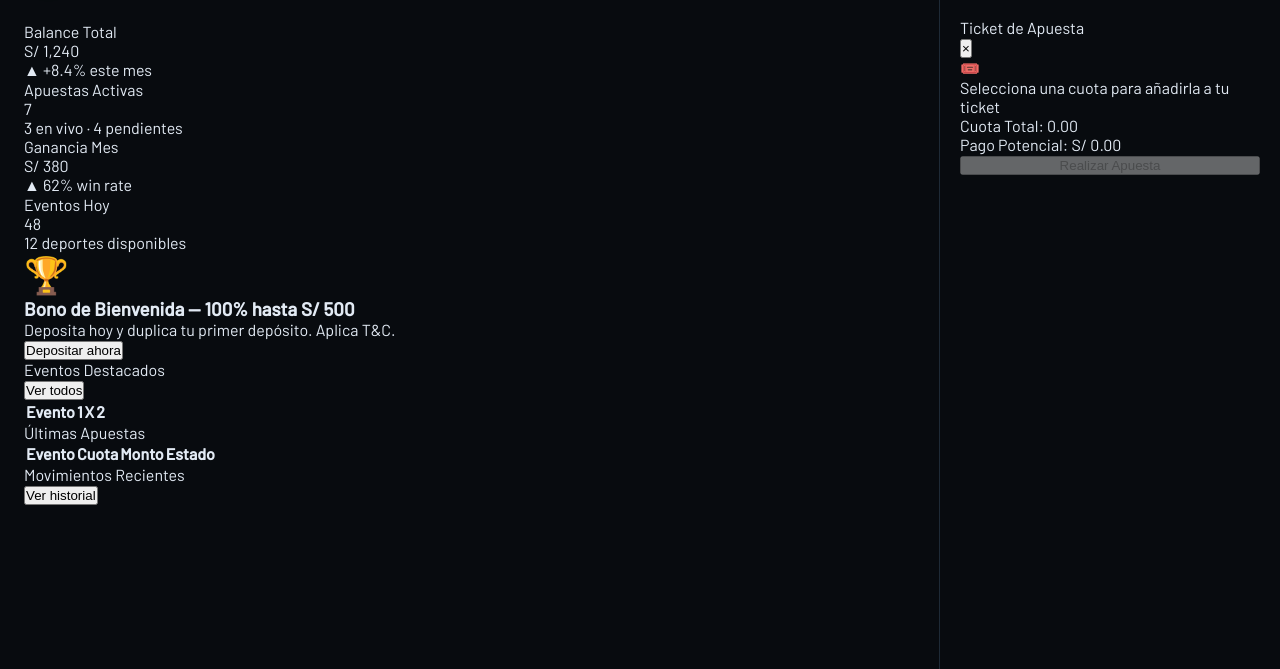
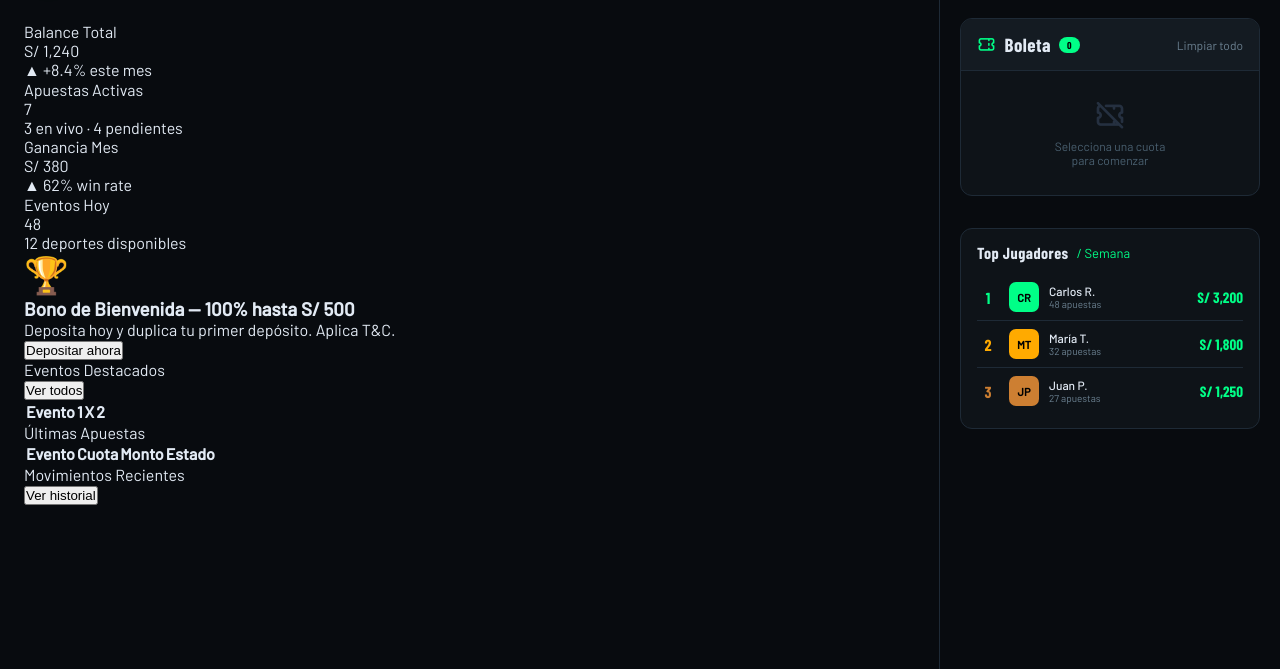
Before and after one commit to Metroxtt/FairBet, a Django app: page / in a window 1280 px wide. Shown: the part 58-727 px from the top of the page. Run offline with Django 5.2, Linux system fonts and the light colour scheme; the visitor is signed in with stand-in values (Sample User, id 1); lists and menus that the app fills with data are empty; parts of the project's set-up code (start-up, migrations or seed data) failed here and were passed over; some web fonts are replaced.

Commit message:
feat: integración del ticket de apuestas y panel de ranking en la barra lateral

```diff
--- a/src/templates/components/_bet_slip.html
+++ b/src/templates/components/_bet_slip.html
@@ -1,64 +1,122 @@
-<!-- BET SLIP PANEL -->
-<div class="bet-slip-panel" id="betSlip">
-  <div class="bet-slip-header">
-    <div class="bet-slip-title">Ticket de Apuesta</div>
-    <button class="close-btn" onclick="closeBetSlip()">×</button>
+<!-- BETSLIP -->
+<div class="betslip">
+  <div class="bs-head">
+    <div class="bs-head-title">
+      <i class="ti ti-ticket" style="color:var(--neon)"></i> Boleta
+      <span class="bs-badge" id="bs-count">0</span>
+    </div>
+    <span class="bs-clear" onclick="clearBetSlip()">Limpiar todo</span>
   </div>
-  <div class="bet-slip-content" id="betSlipContent">
-    <div class="bet-slip-empty" id="betSlipEmpty">
-      <div class="icon">🎟️</div>
-      Selecciona una cuota para añadirla a tu ticket
+
+  <!-- Empty State -->
+  <div id="betSlipEmpty" class="bs-empty">
+    <i class="ti ti-ticket-off"></i>
+    <p>Selecciona una cuota<br>para comenzar</p>
+  </div>
+
+  <!-- Content State -->
+  <div id="betSlipItems" style="display:none;">
+    <div class="bs-pick">
+      <div class="bs-pick-info">
+        <div class="bs-pick-match" id="slipEvent">Equipo A vs Equipo B</div>
+        <div class="bs-pick-sel" id="slipPick">✓ Equipo A</div>
+      </div>
+      <div class="bs-pick-odd" id="slipOdd">2.10×</div>
+      <div class="bs-pick-rm" onclick="clearBetSlip()"><i class="ti ti-x"></i></div>
     </div>
-    <div id="betSlipItems" style="display:none;">
-      <div class="slip-item">
-        <div class="slip-item-top">
-          <div class="slip-item-teams" id="slipEvent">Equipo A vs Equipo B</div>
-          <button class="slip-remove" onclick="clearBetSlip()">🗑️</button>
+
+    <div class="bs-footer">
+      <div class="bs-total-row">
+        <span class="bs-total-label">Cuota total</span>
+        <span class="bs-total-val" id="totalOdd">2.10×</span>
+      </div>
+      <div class="stake-row">
+        <label>Monto</label>
+        <input class="stake-inp" id="stakeInput" type="number" placeholder="0" min="5" oninput="updatePotentialWin()">
+      </div>
+      <div class="quick-stakes">
+        <div class="qs" onclick="setStake(20)">S/20</div>
+        <div class="qs" onclick="setStake(50)">S/50</div>
+        <div class="qs" onclick="setStake(100)">S/100</div>
+        <div class="qs" onclick="setStake(200)">S/200</div>
+      </div>
+      <div class="payout-box">
+        <div>
+          <div class="payout-lbl">GANANCIA POTENCIAL</div>
+          <div class="payout-val" id="potentialWin">S/ 0.00</div>
         </div>
-        <div class="slip-item-pick" id="slipPick">1 - Equipo A</div>
-        <div class="slip-item-odd" id="slipOdd">2.10</div>
-        <div class="stake-row">
-          <input type="number" class="stake-input" id="stakeInput" placeholder="Monto S/" oninput="updatePotentialWin()">
-        </div>
+        <i class="ti ti-trending-up" style="font-size:28px;color:var(--neon);opacity:.5"></i>
       </div>
+      <button class="bet-now-btn" id="placeBetBtn" onclick="placeBet()" disabled>APOSTAR AHORA</button>
     </div>
   </div>
-  <div class="bet-slip-footer">
-    <div class="bet-summary">
-      <div class="bet-summary-row">
-        <span>Cuota Total:</span>
-        <span id="totalOdd">0.00</span>
-      </div>
-      <div class="bet-summary-row total">
-        <span>Pago Potencial:</span>
-        <span id="potentialWin">S/ 0.00</span>
-      </div>
+</div>
+
+<!-- LEADERBOARD -->
+<div class="lb-card" style="margin-top:16px;">
+  <div class="sec-hdr" style="margin-bottom:12px">
+    <div class="sec-title" style="font-size:16px">Top Jugadores <span class="accent">/ Semana</span></div>
+  </div>
+  <div id="lb-body">
+    <!-- Static mock for Leaderboard -->
+    <div class="lb-row">
+      <div class="lb-pos g1">1</div>
+      <div class="lb-av" style="background:var(--neon)">CR</div>
+      <div class="lb-inf"><div class="lb-nm">Carlos R.</div><div class="lb-bets">48 apuestas</div></div>
+      <div class="lb-amt">S/ 3,200</div>
     </div>
-    <button class="btn btn-gold" style="width:100%; justify-content:center;" onclick="placeBet()" id="placeBetBtn" disabled>Realizar Apuesta</button>
+    <div class="lb-row">
+      <div class="lb-pos g2">2</div>
+      <div class="lb-av" style="background:var(--amber)">MT</div>
+      <div class="lb-inf"><div class="lb-nm">María T.</div><div class="lb-bets">32 apuestas</div></div>
+      <div class="lb-amt">S/ 1,800</div>
+    </div>
+    <div class="lb-row">
+      <div class="lb-pos g3">3</div>
+      <div class="lb-av" style="background:#cd7f32">JP</div>
+      <div class="lb-inf"><div class="lb-nm">Juan P.</div><div class="lb-bets">27 apuestas</div></div>
+      <div class="lb-amt">S/ 1,250</div>
+    </div>
   </div>
 </div>
 
 <script>
-  function openBetSlip() {
-    document.getElementById('betSlip').classList.add('open');
+  function setStake(amount) {
+    document.getElementById('stakeInput').value = amount;
+    updatePotentialWin();
   }
-  function closeBetSlip() {
-    document.getElementById('betSlip').classList.remove('open');
-  }
-  // Mock logic to be integrated with API later
+
   function updatePotentialWin() {
-    const odd = parseFloat(document.getElementById('totalOdd').innerText) || 0;
+    const oddText = document.getElementById('totalOdd').innerText;
+    const odd = parseFloat(oddText.replace('×', '')) || 0;
     const stake = parseFloat(document.getElementById('stakeInput').value) || 0;
     const potential = (odd * stake).toFixed(2);
     document.getElementById('potentialWin').innerText = `S/ ${potential}`;
-    document.getElementById('placeBetBtn').disabled = stake <= 0;
+    document.getElementById('placeBetBtn').disabled = stake < 5; // minimum bet
   }
+
   function clearBetSlip() {
     document.getElementById('betSlipItems').style.display = 'none';
     document.getElementById('betSlipEmpty').style.display = 'block';
-    document.getElementById('slipCount').innerText = '0';
-    document.getElementById('totalOdd').innerText = '0.00';
+    document.getElementById('bs-count').innerText = '0';
     document.getElementById('stakeInput').value = '';
     updatePotentialWin();
   }
+
+  // Temporary function to mock adding to slip for UI testing
+  function addToSlip(label, eventId) {
+    document.getElementById('betSlipEmpty').style.display = 'none';
+    document.getElementById('betSlipItems').style.display = 'block';
+    document.getElementById('bs-count').innerText = '1';
+
+    // Fallback if websocket hasn't loaded values
+    let oddValueText = document.getElementById(`odd-${label}-${eventId}`)?.innerText || '2.10';
+    if(oddValueText === '-') oddValueText = '2.10';
+
+    document.getElementById('slipOdd').innerText = oddValueText + '×';
+    document.getElementById('totalOdd').innerText = oddValueText + '×';
+    document.getElementById('slipPick').innerText = '✓ ' + label.toUpperCase();
+
+    updatePotentialWin();
+  }
 </script>
```
